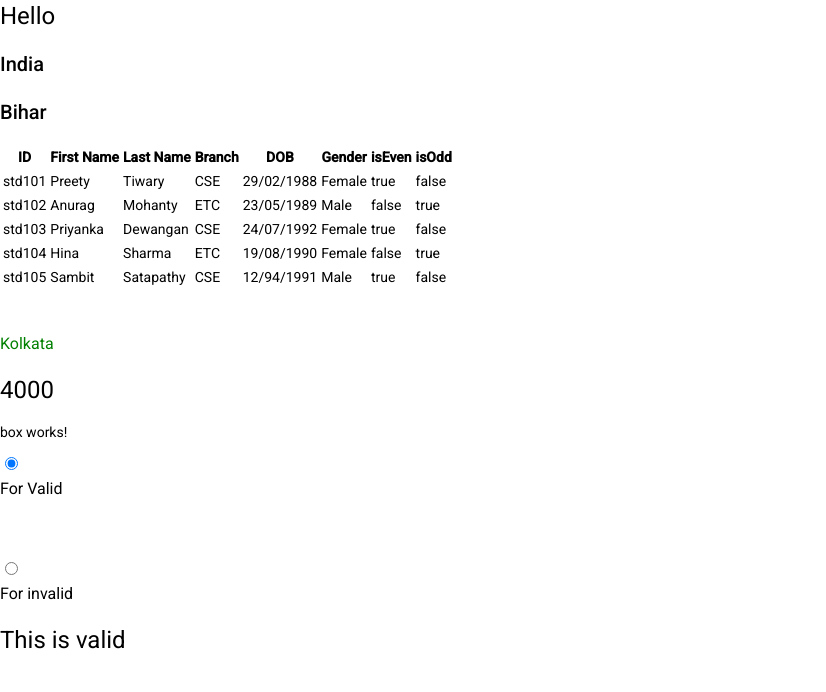
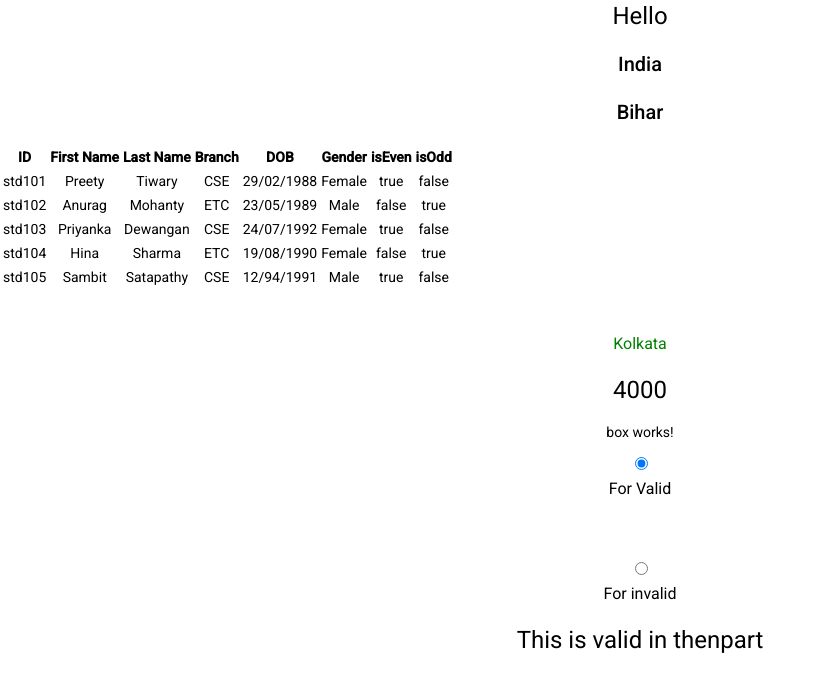
Before and after one commit to Arkajit19/kolkata, an Angular app: page / in a window 1280 px wide. Shown: the top 692 px of the page, without its empty margins (0-826 px from the left). Built offline with nearby package versions, Linux system fonts and the light colour scheme.

Commit message:
changes new one

```diff
--- a/src/app/app.component.css
+++ b/src/app/app.component.css
@@ -2,3 +2,8 @@
 
     color: green;
 }
+
+.got {
+
+    text-align: center;
+}
--- a/src/app/app.component.html
+++ b/src/app/app.component.html
@@ -1,7 +1,9 @@
-<h1>Hello</h1>
+<div class="got">
+    <h1>Hello</h1>
 <h2>India</h2>
 <h2>Bihar</h2>
 <app-home></app-home><br><br>
 <h3 class="mop">Kolkata</h3>
 <h1>{{20 | hami : 200}}</h1>
 <app-box></app-box>
+</div>
--- a/src/app/userauth/box/box.component.html
+++ b/src/app/userauth/box/box.component.html
@@ -1,20 +1,14 @@
 <p>box works!</p>
-<!-- <input type="radio" name="rb" (click)="Changecommand(true)" checked><h3>For Valid</h3><br>
-<br>
-<input type="radio" name="rb" (click)="Changecommand(false)"><h3>For invalid</h3>
-<div *ngIf="isValid">
-    <h1>This is valid</h1>
-</div>
-<div *ngIf="!isValid">
-<h1>This is invalid</h1>
-</div> -->
+
 <input type="radio" name="rb" (click)="Changecommand(true)" checked><h3>For Valid</h3><br>
 <br>
 <input type="radio" name="rb" (click)="Changecommand(false)"><h3>For invalid</h3>
 
-<div *ngIf="isValid else elsepart">
-    <h1>This is valid </h1>
+<div *ngIf="isValid then thenpart else elsepart">
 </div>
+<ng-template #thenpart>
+    <h1>This is valid in thenpart</h1>
+</ng-template>
 <ng-template #elsepart>
-    <h1>This is invalid</h1>
+    <h1>This is invalid in elsepart</h1>
 </ng-template>
--- a/src/app/userauth/home/home.component.html
+++ b/src/app/userauth/home/home.component.html
@@ -7,9 +7,6 @@
             <th>Branch</th>
             <th>DOB</th>
             <th>Gender</th>
-            <!-- <th>Index</th> -->
-            <!-- <th>isFirst</th>
-            <th>isLast</th> -->
             <th>isEven</th>
             <th>isOdd </th>
         </tr>
--- a/src/index.html
+++ b/src/index.html
@@ -11,6 +11,7 @@
   <link href="https://fonts.googleapis.com/icon?family=Material+Icons" rel="stylesheet">
 </head>
 <body class="mat-typography">
+
   <app-root></app-root>
 </body>
 </html>
```
Also changed, not shown: src/styles.css (line endings or trailing spaces).
